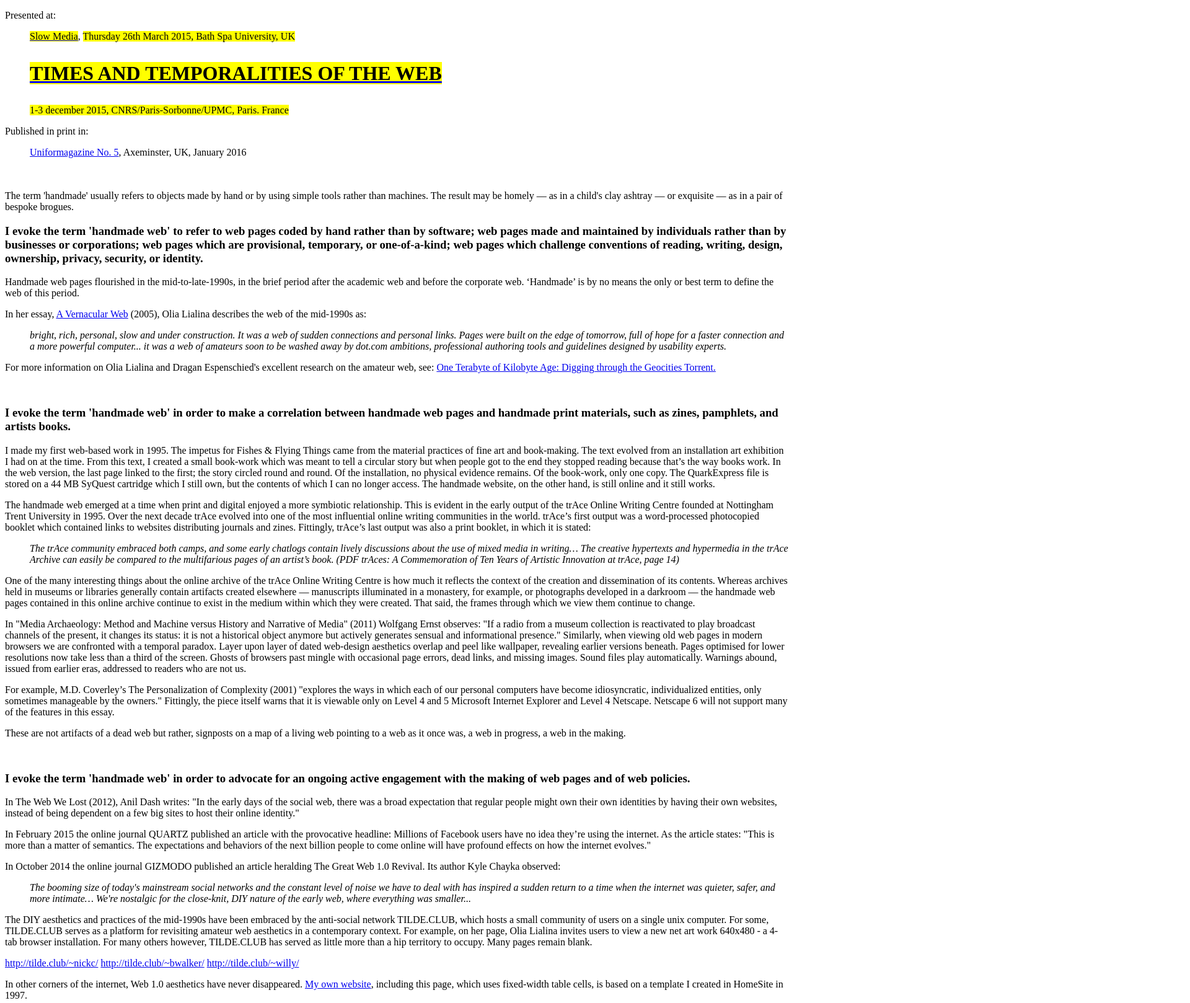
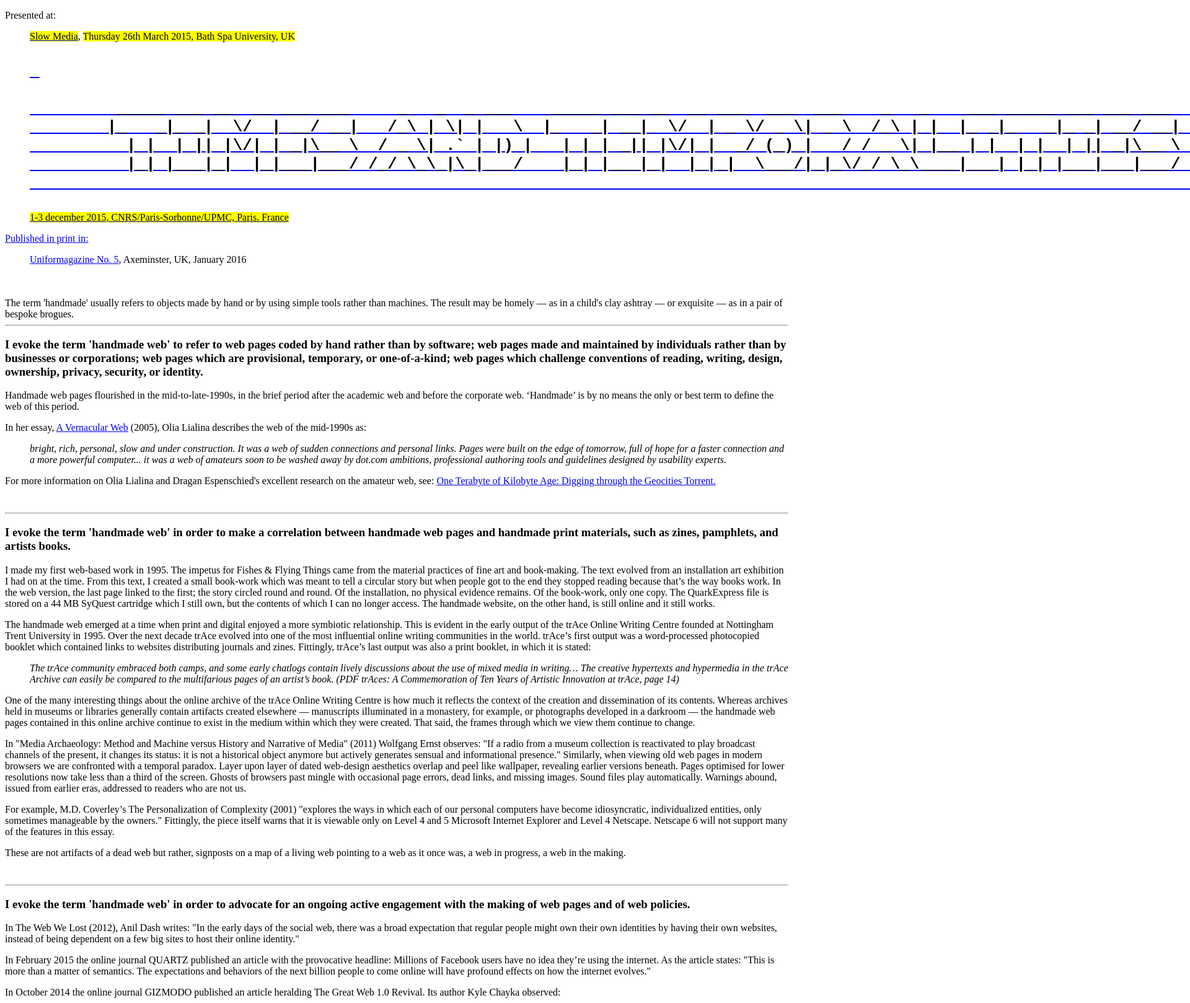
Before and after one commit to Otshuma/risd24-typeandcode, a plain HTML site: page v1/index.html in a window 1280 px wide. Shown: the top 1618 px of the page at 62% size, 1920 px wide, since content can reach past the window. Drawn offline with Linux system fonts and the light colour scheme.

Commit message:
Update index.html
fouth entry

```diff
--- a/v1/index.html
+++ b/v1/index.html
@@ -13,8 +13,14 @@
 </p>
 
 <h1> <ul>
-    <a href="https://web90.hypotheses.org/programme-ttow"><mark>TIMES AND TEMPORALITIES OF THE WEB</a>
-    </h1>
+    <a href="https://web90.hypotheses.org/programme-ttow"><mark>
+        <PRE>
+
+         _____ ___ __  __ ___ ___     _   _  _ ___    _____ ___ __  __ ___  ___  ___    _   _    ___ _____ ___ ___ ___    ___  ___   _____ _  _ ___  __      _____ ___
+        |_   _|_ _|  \/  | __/ __|   /_\ | \| |   \  |_   _| __|  \/  | _ \/ _ \| _ \  /_\ | |  |_ _|_   _|_ _| __/ __|  / _ \| __| |_   _| || | __| \ \    / / __| _ )
+          | |  | || |\/| | _|\__ \  / _ \| .` | |) |   | | | _|| |\/| |  _/ (_) |   / / _ \| |__ | |  | |  | || _|\__ \ | (_) | _|    | | | __ | _|   \ \/\/ /| _|| _ \
+          |_| |___|_|  |_|___|___/ /_/ \_\_|\_|___/    |_| |___|_|  |_|_|  \___/|_|_\/_/ \_\____|___| |_| |___|___|___/  \___/|_|     |_| |_||_|___|   \_/\_/ |___|___/
+                                                                                                                                                                       </PRE></h1>
 
     <p><ul>
     <mark>1-3 december 2015, CNRS/Paris-Sorbonne/UPMC, Paris. France</mark> </ul>
@@ -31,6 +37,7 @@
 <br>
 The term 'handmade' usually refers to objects made by hand or by using simple tools rather than machines. The result may be homely — as in a child's clay ashtray — or exquisite — as in a pair of bespoke brogues.
 <br>
+<hr>
 <h3><strong>
 I evoke the term 'handmade web' to refer to web pages coded by hand rather than by software; web pages made and maintained by individuals rather than by businesses or corporations; web pages which are provisional, temporary, or one-of-a-kind; web pages which challenge conventions of reading, writing, design, ownership, privacy, security, or identity.
 </strong></h3>
@@ -49,6 +56,7 @@ bright, rich, personal, slow and under construction. It was a web of sudden conn
 <p>For more information on Olia Lialina and Dragan Espenschied's excellent research on the amateur web, see: <a href="https://blog.geocities.institute/about">One Terabyte of Kilobyte Age: Digging through the Geocities Torrent.</a>
 </p>
 <br>
+<hr>
 <h3><strong>
 I evoke the term 'handmade web' in order to make a correlation between handmade web pages and handmade print materials, such as zines, pamphlets, and artists books.
 </strong></h3>
@@ -75,6 +83,7 @@ The trAce community embraced both camps, and some early chatlogs contain lively
 <p>These are not artifacts of a dead web but rather, signposts on a map of a living web pointing to a web as it once was, a web in progress, a web in the making.
 </p>
 <br>
+<hr>
 <h3><strong>
 I evoke the term 'handmade web' in order to advocate for an ongoing active engagement with the making of web pages and of web policies.
 </strong></h3>
@@ -107,6 +116,7 @@ The booming size of today's mainstream social networks and the constant level of
 <p>I shall put off updating my website templates until out-of-date design is no longer cool.
 </p>
 <br>
+<hr>
 <h3><strong>
 I evoke the term 'handmade web' in order to draw attention both to the manual labour involved in the composition of web pages, and the functioning of the web page itself as a 'manual', a 'handbook', a set of instructions required for a computer program to run.
 </strong></h3>
@@ -121,6 +131,7 @@ I evoke the term 'handmade web' in order to draw attention both to the manual la
 <p>I have rewritten <a href="https://nickm.com/taroko_gorge/">Taroko Gorge</a> three times. Further to the close relation between the handmade web and ephemeral print materials, excerpts of output and source code from the first iteration, <a href="https://luckysoap.com/generations/gorge.html">Gorge</a> (2010), were published in my very small press print book <a href="https://luckysoap.com/generations/generations.html">GENERATION[S]</a> (2010), which, I believe, is now only available as a PDF. <a href="https://luckysoap.com/generations/gorge.html">Gorge</a> is a never-ending tract of computer-generated text spewing verse approximations, poetic paroxysms on food, consumption, decadence, and desire.
 </p>
 <br>
+<hr>
 <h3><strong>
 I evoke the term 'handmade web' in order to draw attention to the physical body.
 </strong></h3>
@@ -129,6 +140,7 @@ Consider the manual labour carried out by the mouse hand in Daniel Eatock's <a h
 <p>Ironically, handheld devices have distanced us from the handmade web. In <a href="https://theliteraryplatform.com/news/2014/08/from-the-digital-to-the-bookbound/">Reading Writing Interfaces: From the Digital to the Bookbound</a> (2014), Lori Emerson argues: "The iPad works because users can’t know how it works" (15). Reading the web on an iPhone, iPad, or similar device, readers do not have the option of viewing the page source. The iPad provides consumers with access to materials created by others, but cannot easily be used as a tool in the handcrafting of new materials.
 </p>
 <br>
+<hr>
 <h3><strong>
 I evoke the term 'handmade web' to suggest slowness and smallness as a forms of resistance.
 </strong></h3>
@@ -138,7 +150,9 @@ In today's highly commercialised web of multinational corporations, proprietary
 
 <p>The more proprietary, predatory, and puerile a place the web becomes, the more committed I am to using it in poetic and intransigent ways.
 </p>
+<hr>
 <p><em>J. R. Carpenter, March 2015.</em></p>
 </p>
+<hr>
 </body>
 </html>
```
